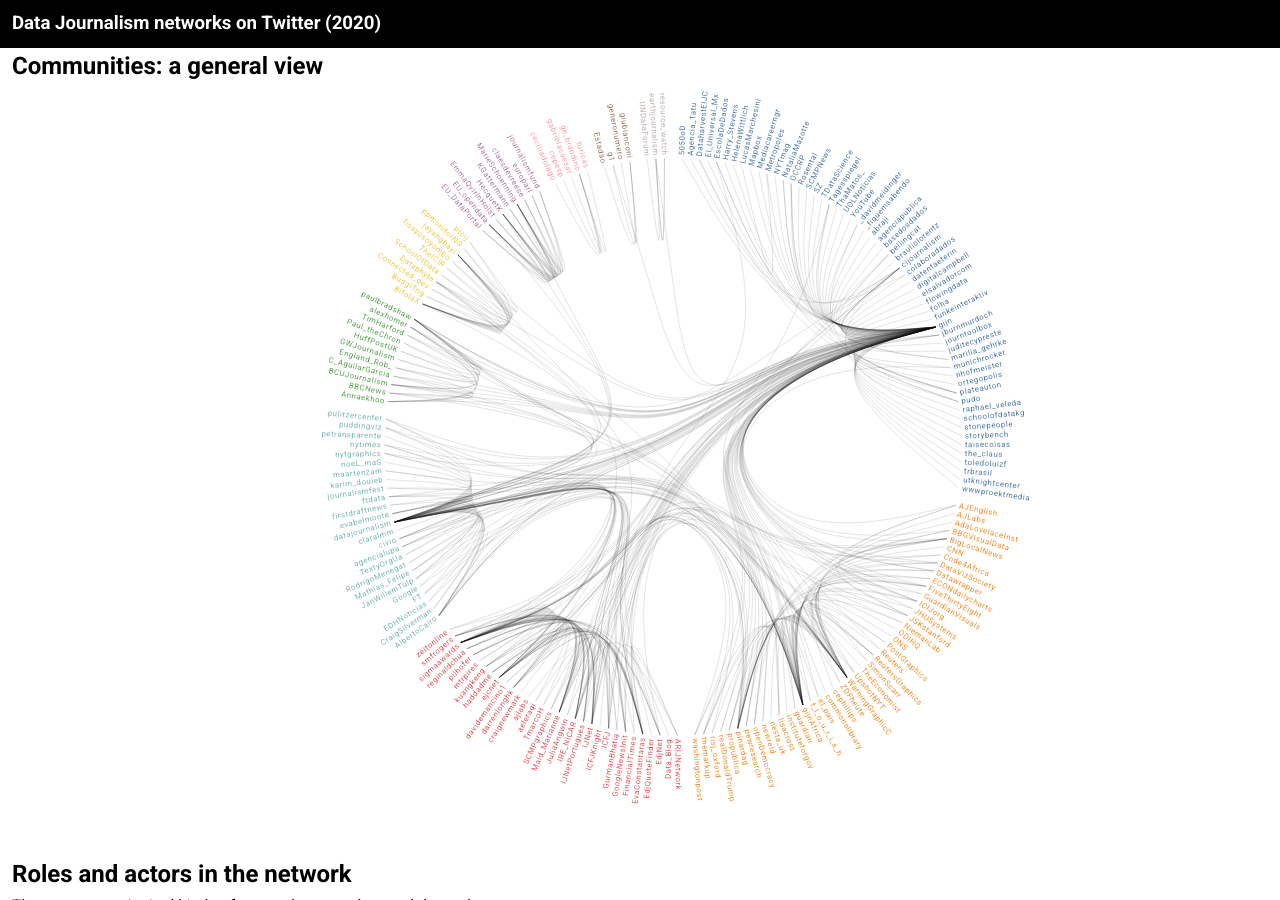
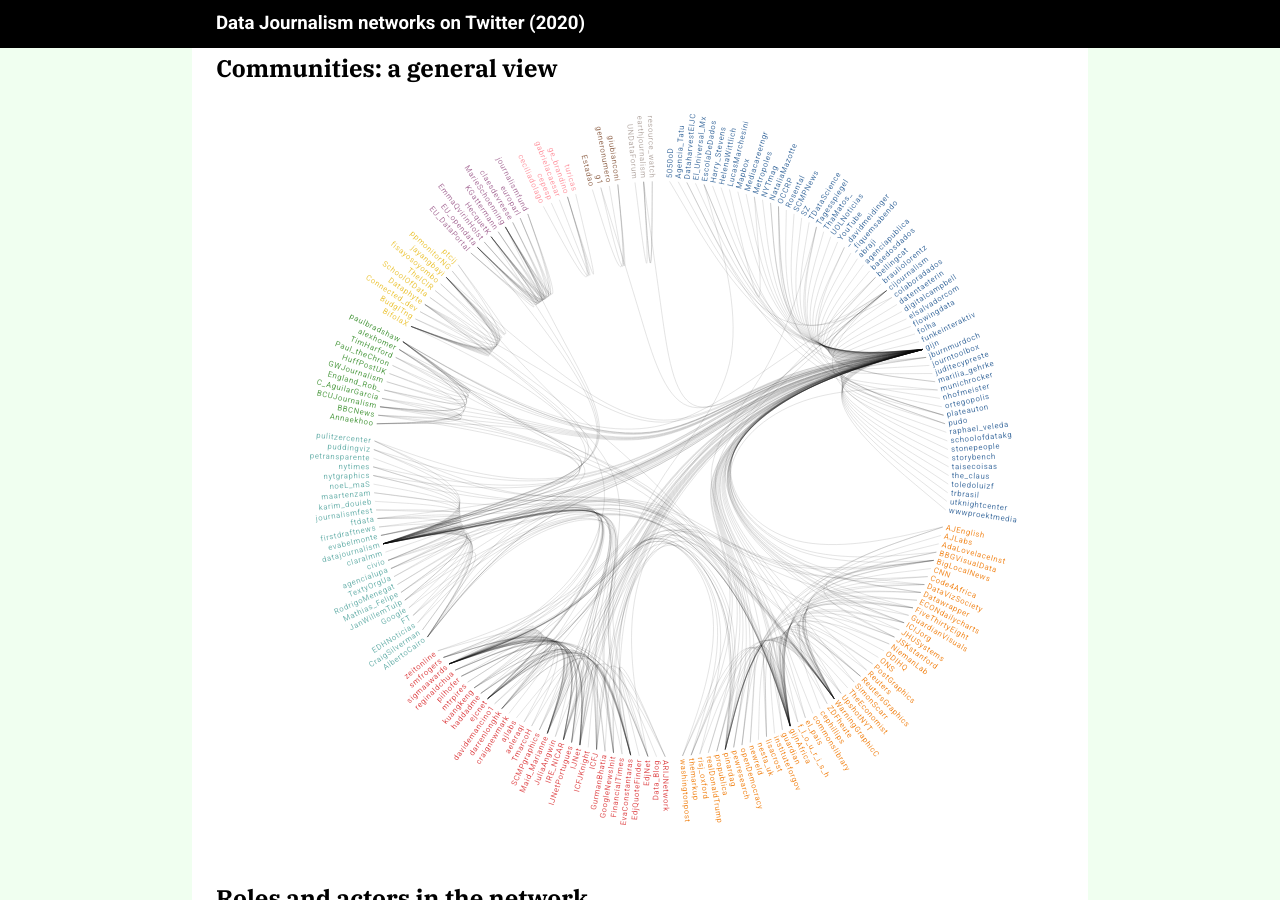
Before and after one commit to Sblbl/ddj_net_viewer, a Jekyll site: the page built from index.markdown, in a window 1280 px wide and 900 px high. Built offline with Jekyll 4.4.1, drawn with Linux system fonts in a browser that asks for light colours.

Commit message:
restyling stuffs

```diff
--- a/_includes/head.html
+++ b/_includes/head.html
@@ -9,8 +9,11 @@
 	<script src="https://cdnjs.cloudflare.com/ajax/libs/d3/6.5.0/d3.min.js" integrity="sha512-0XfwGD1nxplHpehcSVI7lY+m/5L37PNHDt+DOc7aLFckwPXjnjeA1oeNbru7YeI4VLs9i+ADnnHEhP69C9CqTA==" crossorigin="anonymous"></script>
 
 	<link rel="preconnect" href="https://fonts.gstatic.com">
+
 	<link href="https://fonts.googleapis.com/css2?family=Roboto+Condensed:wght@300;700&family=Roboto:wght@300;400;700&display=swap" rel="stylesheet">
-    <link href="https://fonts.googleapis.com/css2?family=Roboto+Condensed:wght@300;700&display=swap" rel="stylesheet">
+	<link href="https://fonts.googleapis.com/css2?family=IBM+Plex+Serif:wght@400;700&display=swap" rel="stylesheet">
+
+
 	{%- feed_meta -%}
 	{%- if jekyll.environment == 'production' and site.google_analytics -%}
 		{%- include google-analytics.html -%}
--- a/_layouts/default.html
+++ b/_layouts/default.html
@@ -6,10 +6,8 @@
 	<body>
 
 		{%- include header.html -%}
-			<main class="page-content" aria-label="Content">
-			<div class="wrapper">
+		<main class="page-content" aria-label="Content">
 				{{ content }}
-			</div>
 		</main>
 		{%- include footer.html -%}
 		<script type='text/javascript'src='script/script.js'></script>
--- a/script/script_2.js
+++ b/script/script_2.js
@@ -13,7 +13,7 @@
 
 function hist(data, id, col) {
 
-	let margin = ({top: 20, right: 20, bottom: 50, left: 40})
+	let margin = 35
 
 	// X axis: scale and draw:
 	var x = d3.scaleLinear()
@@ -21,7 +21,8 @@
 		.range([0, width])
 
 	let svg_2 = d3.select(id)
-	svg_2.attr('viewBox', [20, -margin.top, width + margin.right, height + margin.bottom])
+	//svg_2.attr('viewBox', [20, -margin.top, width + margin.right, height + margin.bottom])
+	svg_2.attr('viewBox', [-margin, -margin, width+margin, height+(margin/2)])
 
 	svg_2.append('g')
 		.attr('transform', 'translate(0,' + height + ')')
--- a/style/style.css
+++ b/style/style.css
@@ -4,46 +4,76 @@
 	box-sizing: border-box;
 }
 
+body {
+	background-color: #F0FFF0;
+}
+
 header {
-	padding: 12px;
+	padding: 12px 24px;
 	color: #FFF;
 	background-color: #000;
 	position: fixed;
 	width: 100vw;
 	height: 48px;
 	z-index: 10000;
+	text-align: center;
 }
 
 header h1 {
 	font-size: 14pt;
+	margin-left: 15vw;
+}
+
+h1, h2, h3, h4, h5 {
+	text-align: left;
 }
 
 main {
-	padding: 6px 12px 12px;
+	padding: 24px;
+	width: 70vw;
+	background-color: #FFF;
+	margin-left: 15vw;
 }
 
 svg {
-	width: 100vw;
+	width: 90%;
 	height: 90vh;
 }
 
 svg.small_viz {
-	height: 40vh;
+	height: 220px;
 }
 
 /*SECTION*/
+.section {
+	text-align: center;
+}
+
 .section h2 {
 	top: 48px;
 	position: sticky;
 	background-color: #FFF;
 	padding: 4px 0;
+	text-align: left;
+	font-family: 'IBM Plex Serif';
+}
+
+.section h5 {
+	font-family: 'IBM Plex Serif';
+	margin-top: 12pt;
 }
 
 .texts {
 	margin: 4px 0;
-	width: 60vw;
-	max-width: 560px;
+	width: 100%;
+	max-width: 600px;
+	text-align: left;
 }
+
+.texts p {
+	font-family: 'IBM Plex Serif';
+}
+
 
 /*LEGENDS*/
 #group_legend {
@@ -88,6 +118,7 @@
 
 .legend_info {
 	margin-bottom: 4px;
+	text-align: left;
 }
 
 .legend_info:last-child {
```
Also changed, not shown: 5 other files.
